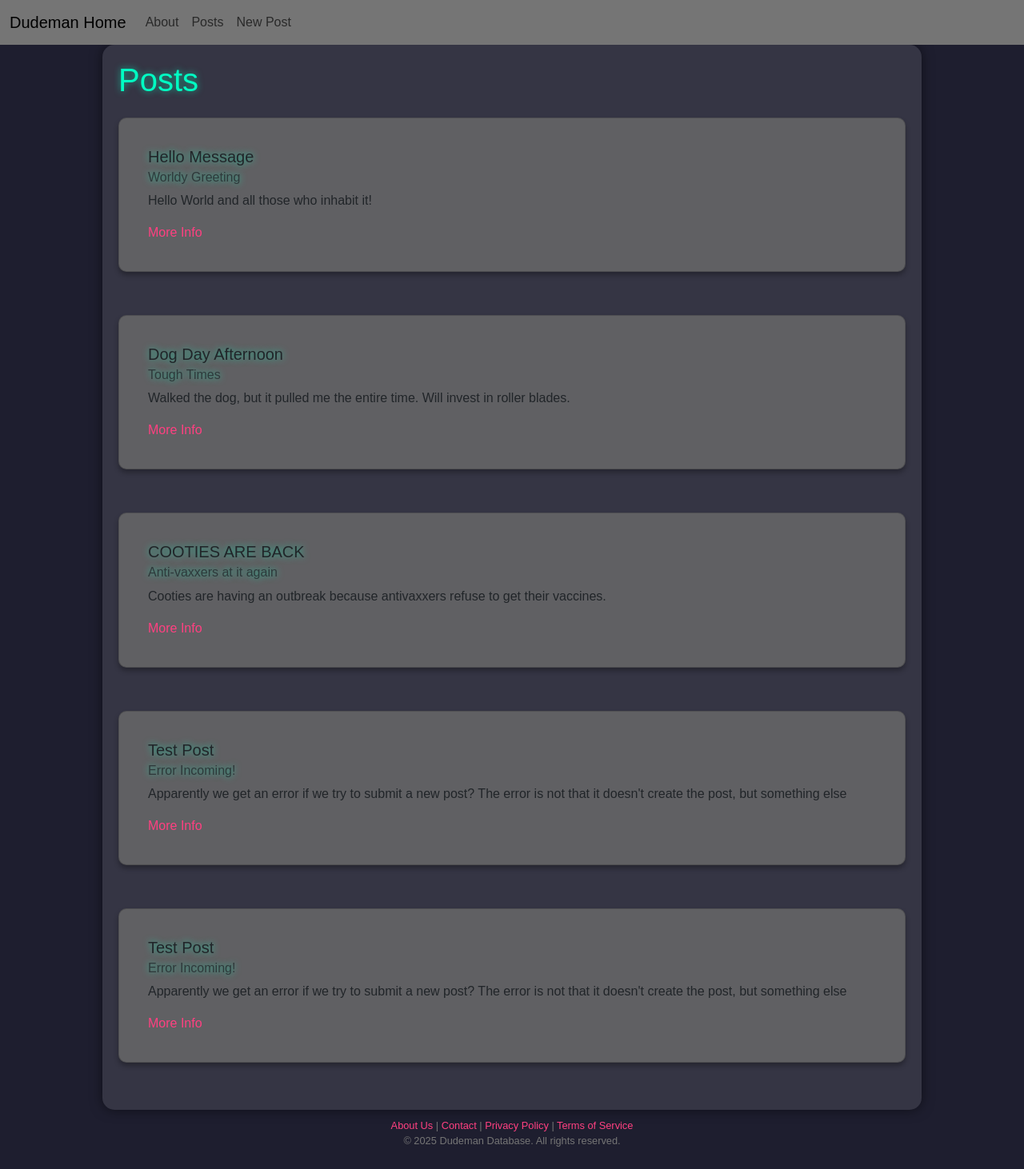
After one commit to DerrickLapp/FSDI_112_mb, a Django app: page /posts/ in a window 1280 px wide. The commit adds this page. Shown: the whole page at 80% size. Run offline with Django 5.2, Linux system fonts and the light colour scheme; data comes from the database, SQL or seed files in the repository; both versions use the stored data as it was after the commit.

Commit message:
FSDI112 Message Board Class 3 - css, and posts list, and new posts

```diff
--- a/config/urls.py
+++ b/config/urls.py
@@ -20,4 +20,5 @@ from django.urls import include, path
 urlpatterns = [
     path('admin/', admin.site.urls),
     path('', include('pages.urls')),
+    path('posts/', include('posts.urls')),
 ]
--- a/posts/models.py
+++ b/posts/models.py
@@ -1,4 +1,5 @@
 from django.db import models
+from django.urls import reverse
 
 # Create your models here.
 class Post(models.Model):                                   #inheritance
@@ -9,3 +10,6 @@ class Post(models.Model):                                   #inheritance
 
     def __str__(self):
         return self.title
+
+    def get_absolute_url(self):
+        return reverse("detail", args=[self.id])
--- /dev/null
+++ b/posts/urls.py
@@ -0,0 +1,9 @@
+from django.urls import path
+from posts import views
+
+
+urlpatterns = [
+    path("", views.PostListView.as_view(), name="list"),
+    path("<int:pk>/", views.PostDetailView.as_view(), name="detail"),
+    path("new/", views.PostCreateView.as_view(), name="new"),
+]
--- a/posts/views.py
+++ b/posts/views.py
@@ -1,3 +1,20 @@
-from django.shortcuts import render
+from django.views.generic import (
+    ListView,
+    DetailView,
+    CreateView
+)
+from .models import Post
 
 # Create your views here.
+class PostListView(ListView):
+    template_name = "posts/list.html"
+    model = Post
+
+class PostDetailView(DetailView):
+    template_name = "posts/detail.html"
+    model = Post
+
+class PostCreateView(CreateView):
+    template_name = "posts/new.html"
+    model = Post
+    fields = ["title", "subtitle", "body"]
--- a/static/css/base.css
+++ b/static/css/base.css
@@ -68,7 +68,7 @@ body, html {
 
   /* Cards */
   .card {
-    background-color: #2c2c3d;
+    background-color: #606063;
     border-radius: 10px;
     padding: 20px;
     margin: 15px 0;
@@ -94,6 +94,17 @@ body, html {
     outline: none;
   }
 
+  /* Forms */
+  form p {
+    display: flex;
+    flex-direction: column;
+  }
+
+  /* Header */
+  .navbar {
+    background-color: #757575 !important;
+  }
+
   /* Footer */
   footer {
     margin-top: auto;
--- a/templates/base.html
+++ b/templates/base.html
@@ -12,13 +12,15 @@
 <body>
     <nav class="navbar navbar-expand-lg bg-body-tertiary">
         <div class="container-fluid">
-            <a class="navbar-brand nav-link" href="{% url 'home' %}">Home</a>
+            <a class="navbar-brand nav-link" href="{% url 'home' %}">Dudeman Home</a>
             <button class="navbar-toggler" type="button" data-bs-toggle="collapse" data-bs-target="#navbarNavAltMarkup" aria-controls="navbarNavAltMarkup" aria-expanded="false" aria-label="Toggle navigation">
             <span class="navbar-toggler-icon"></span>
             </button>
             <div class="collapse navbar-collapse" id="navbarNavAltMarkup">
             <div class="navbar-nav">
                 <a class="nav-link" href="{% url 'about' %}">About</a>
+                <a class="nav-link" href="{% url 'list' %}">Posts</a>
+                <a class="nav-link" href="{% url 'new' %}">New Post</a>
             </div>
             </div>
         </div>
--- /dev/null
+++ b/templates/posts/list.html
@@ -0,0 +1,19 @@
+{% extends 'base.html' %}
+
+
+{% block title %}Posts{% endblock title %}
+
+{% block content %}
+<h1>Posts</h1>
+{% for post in post_list %}
+<div class="card">
+    <div class="card-body">
+        <h5 class="card-title">{{ post.title }}</h5>
+        <h6 class="card-subtitle mb-2 text-body-secondary">{{ post.subtitle}}</h6>
+        <p class="card-text">{{ post.body|truncatechars:128 }}</p>
+        <a href="{% url 'detail' post.id %}" class="card-link">More Info</a>
+    </div>
+</div>
+<br />
+{% endfor %}
+{% endblock content %}
```
Also changed, not shown: templates/posts/detail.html (added, +13 -0 lines), templates/posts/new.html (added, +13 -0 lines), db.sqlite3.
